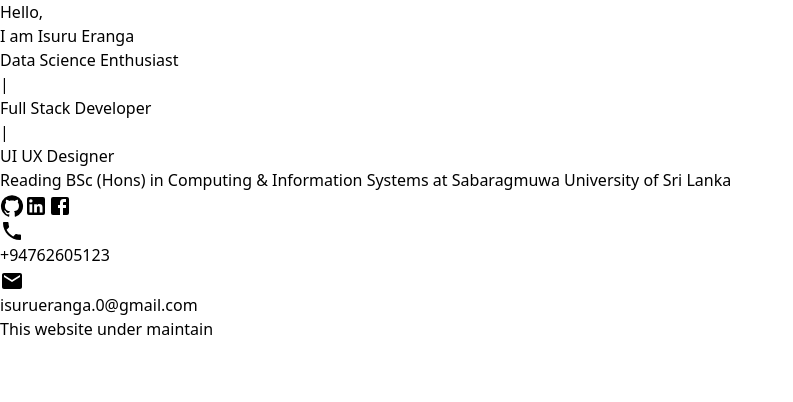
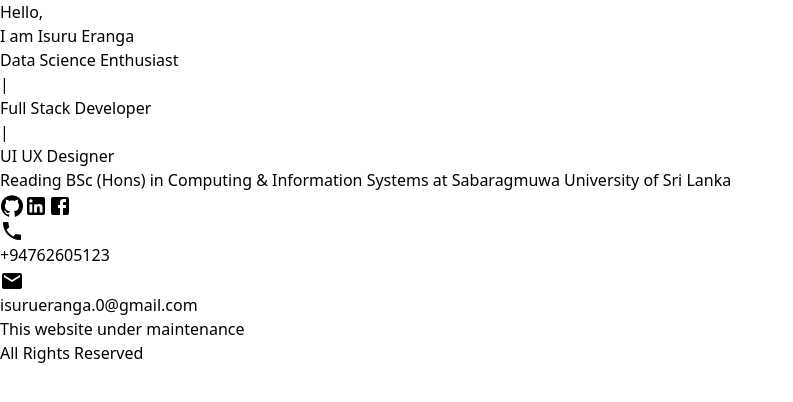
Before and after one commit to isurueranga-98/ieranga, a React (Vite) app: page / in a window 1280 px wide. Shown: the top 402 px of the page, without its empty margins (0-793 px from the left). Built offline with nearby package versions, Linux system fonts and the light colour scheme.

Commit message:
Update App.jsx

```diff
--- a/src/App.jsx
+++ b/src/App.jsx
@@ -45,7 +45,8 @@ function App() {
             <p className=' text-[18px] mx-3 font-medium'>isurueranga.0@gmail.com</p>
           </div>
         </div>
-        <p className=' text-lg mb-auto'>This website under maintain</p>
+        <p className=' text-lg mb-auto'>This website under maintenance</p>
+        <p className=' text-xs mb-auto'>All Rights Reserved</p>
 
 
       </div>
```
